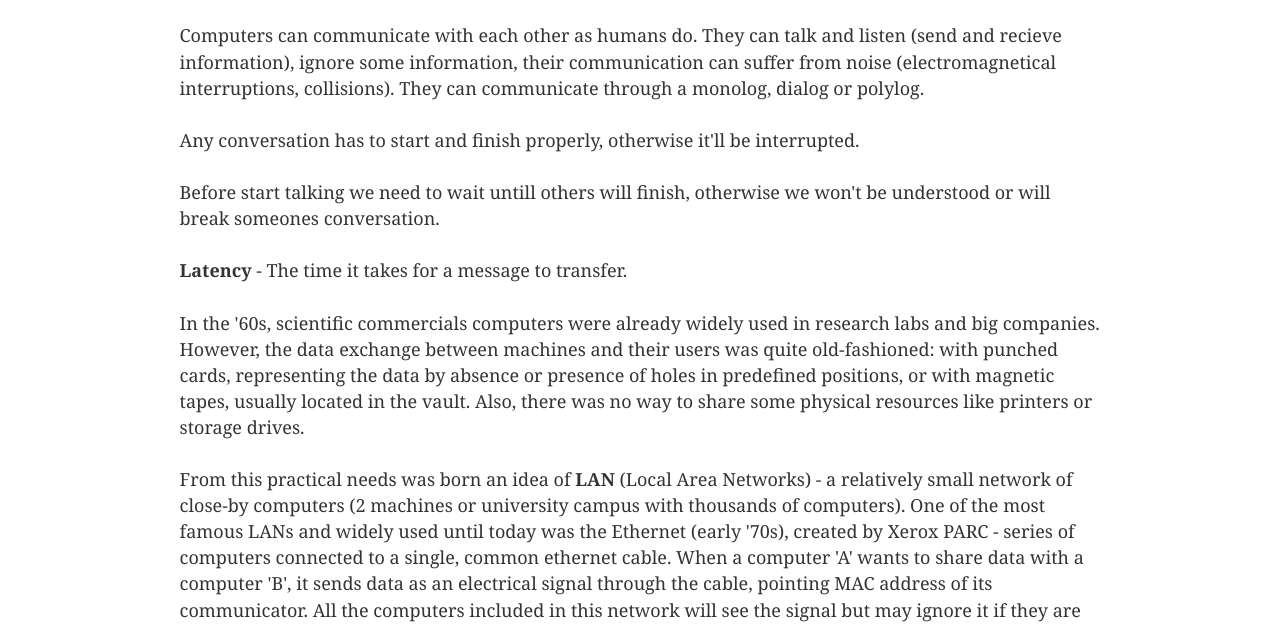
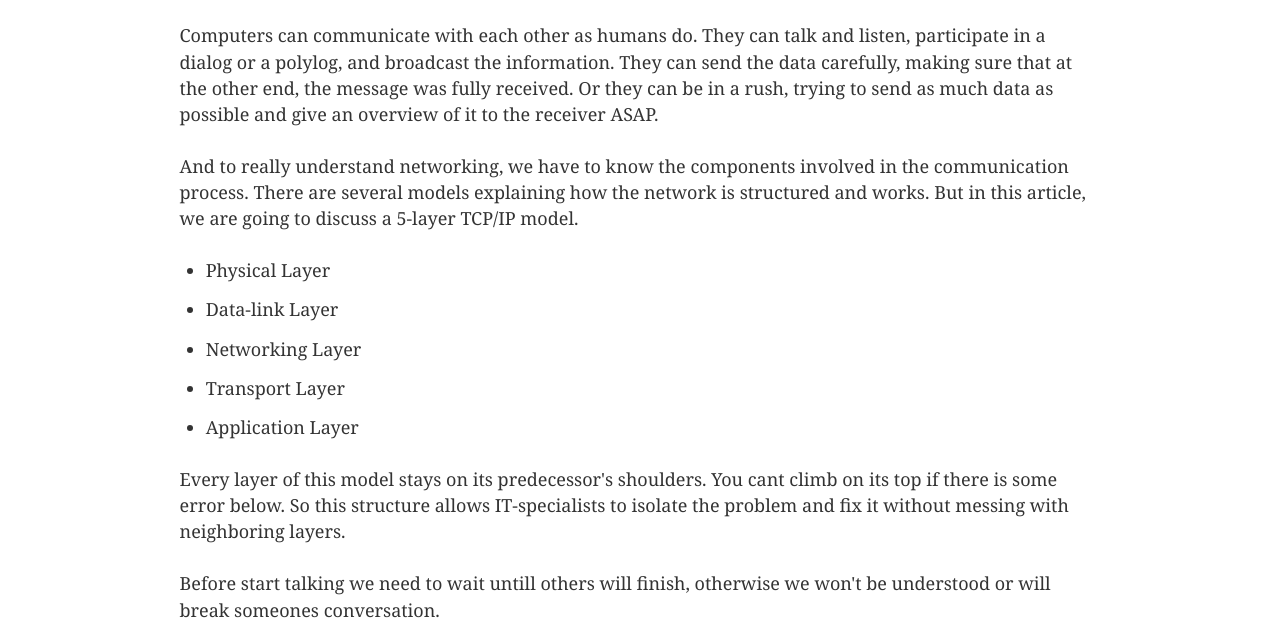
Before and after one commit to sne-syn/basic-blog, a Gatsby site: page /computer-networks/ in a window 1280 px wide. Shown: the part 171-798 px from the top of the page. Built offline with nearby package versions, Linux system fonts and the light colour scheme; Gatsby itself is replaced by a stand-in of ours.

Commit message:
Update computer-networks.md

```diff
--- a/src/markdown-pages/computer-networks.md
+++ b/src/markdown-pages/computer-networks.md
@@ -2,9 +2,19 @@
 title: "Computer Networks."
 date: "2021-03-20"
 ---
-Computers can communicate with each other as humans do. They can talk and listen (send and recieve information), ignore some information, their communication can suffer from noise (electromagnetical interruptions, collisions). They can communicate through a monolog, dialog or polylog.
+Computers can communicate with each other as humans do. They can talk and listen, participate in a dialog or a polylog, and broadcast the information. They can send the data carefully, making sure that at the other end, the message was fully received. Or they can be in a rush, trying to send as much data as possible and give an overview of it to the receiver ASAP.
 
-Any conversation has to start and finish properly, otherwise it'll be interrupted.
+And to really understand networking, we have to know the components involved in the communication process. There are several models explaining how the network is structured and works. But in this article, we are going to discuss a 5-layer TCP/IP model.
+
+* Physical Layer<br>
+* Data-link Layer<br>
+* Networking Layer<br>
+* Transport Layer<br>
+* Application Layer<br>
+
+Every layer of this model stays on its predecessor's shoulders. You cant climb on its top if there is some error below. So this structure allows IT-specialists to isolate the problem and fix it without messing with neighboring layers.
+
+
 
 Before start talking we need to wait untill others will finish, otherwise we won't be understood or will break someones conversation.
 
```
